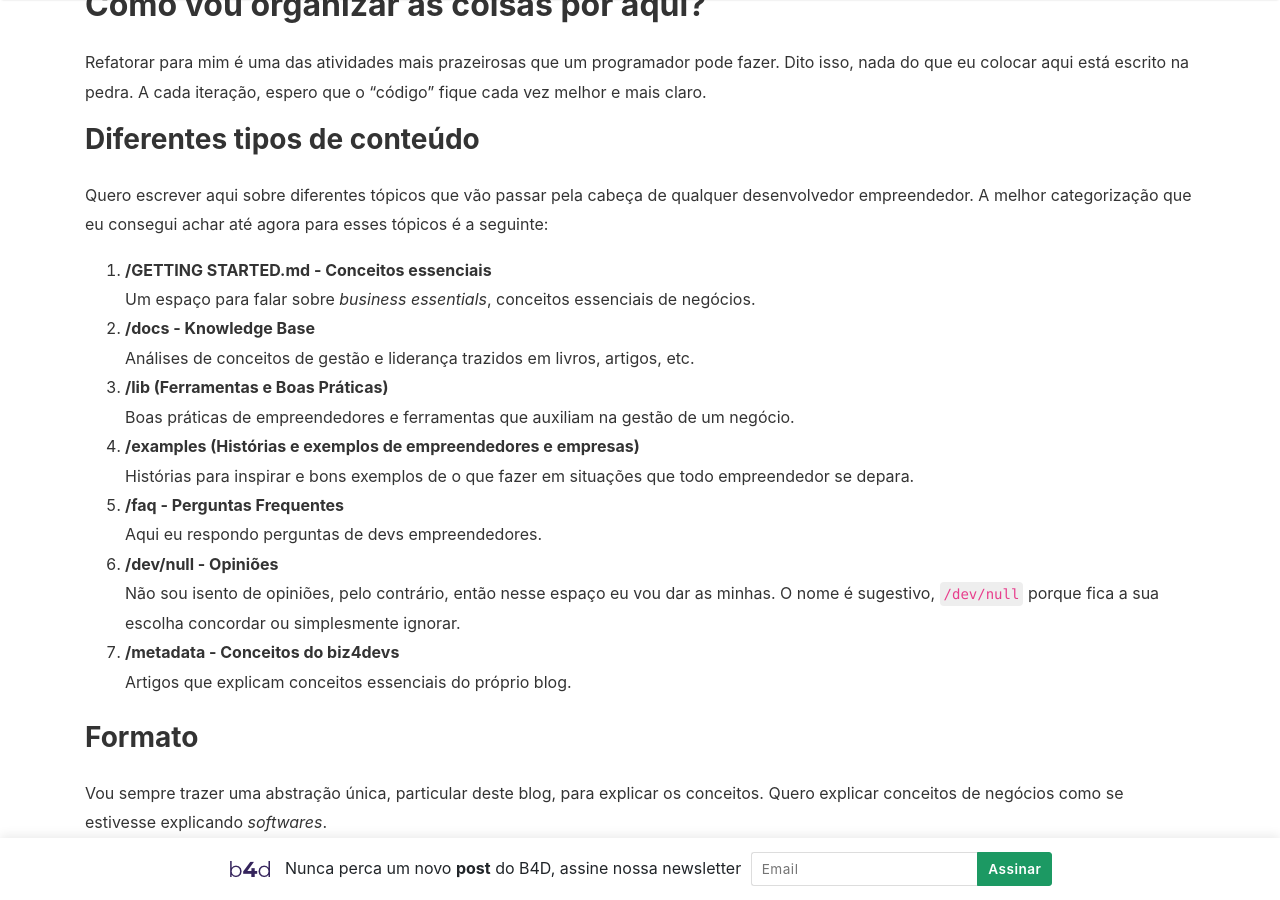
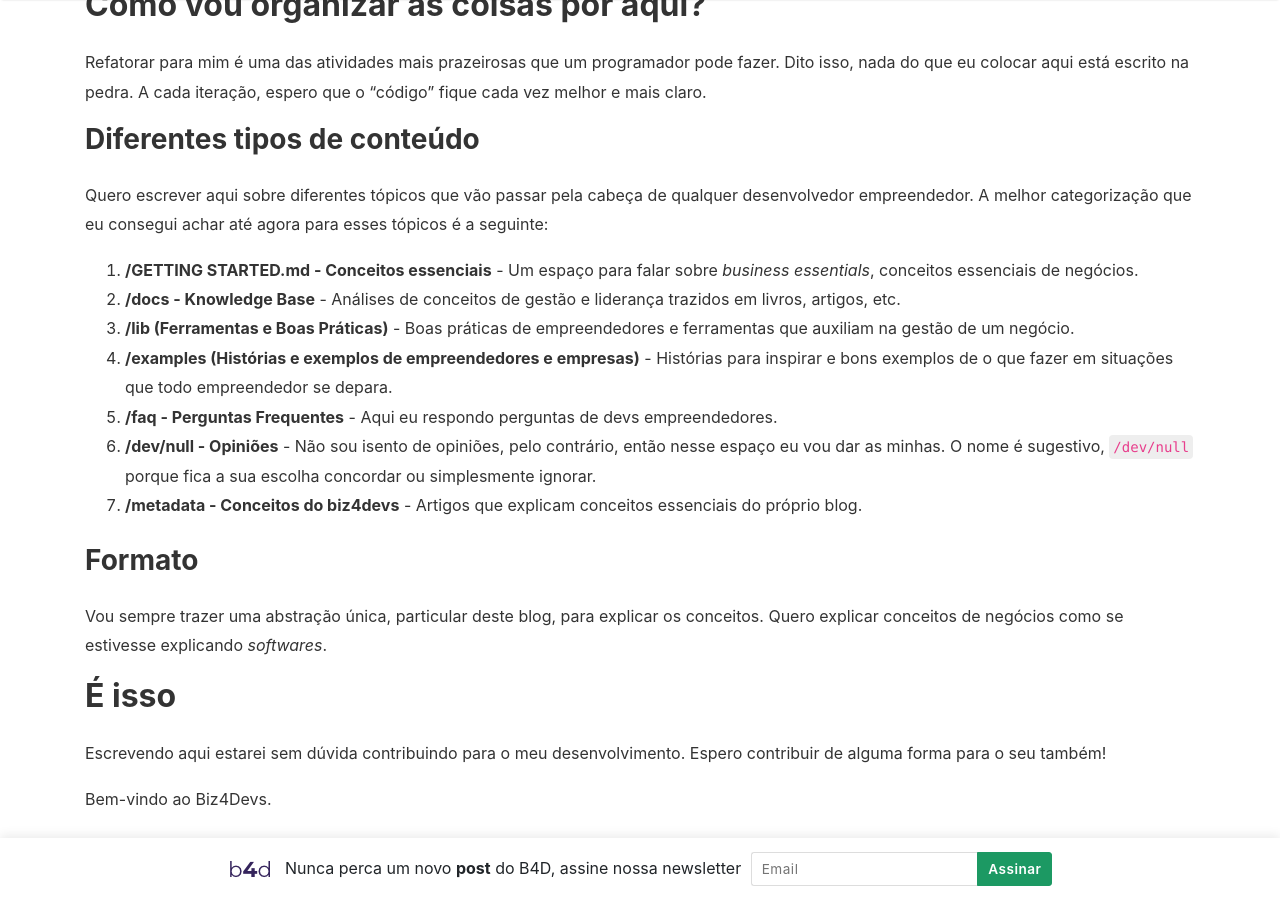
Before and after one commit to lucasprim/biz4devs, a Jekyll site: the page built from _pages/about.md, in a window 1280 px wide and 900 px high, scrolled down 1091 px. Built offline with Jekyll 4.4.1, drawn with Linux system fonts in a browser that asks for light colours; nearby versions of some CDN libraries.

```diff
--- a/_pages/about.md
+++ b/_pages/about.md
@@ -29,19 +29,19 @@ Refatorar para mim é uma das atividades mais prazeirosas que um programador pod
 ### Diferentes tipos de conteúdo
 Quero escrever aqui sobre diferentes tópicos que vão passar pela cabeça de qualquer desenvolvedor empreendedor. A melhor categorização que eu consegui achar até agora para esses tópicos é a seguinte:
 
-1. **/GETTING STARTED.md - Conceitos essenciais**\
+1. **/GETTING STARTED.md - Conceitos essenciais** -
 Um espaço para falar sobre *business essentials*, conceitos essenciais de negócios.
-2. **/docs - Knowledge Base**\
+2. **/docs - Knowledge Base** -
 Análises de conceitos de gestão e liderança trazidos em livros, artigos, etc.
-3. **/lib (Ferramentas e Boas Práticas)**\
+3. **/lib (Ferramentas e Boas Práticas)** -
 Boas práticas de empreendedores e ferramentas que auxiliam na gestão de um negócio.
-4. **/examples (Histórias e exemplos de empreendedores e empresas)**\
+4. **/examples (Histórias e exemplos de empreendedores e empresas)** -
 Histórias para inspirar e bons exemplos de o que fazer em situações que todo empreendedor se depara.
-5. **/faq - Perguntas Frequentes**\
+5. **/faq - Perguntas Frequentes** -
 Aqui eu respondo perguntas de devs empreendedores.
-6. **/dev/null - Opiniões**\
+6. **/dev/null - Opiniões** -
 Não sou isento de opiniões, pelo contrário, então nesse espaço eu vou dar as minhas. O nome é sugestivo, `/dev/null` porque fica a sua escolha concordar ou simplesmente ignorar.
-7. **/metadata - Conceitos do biz4devs**\
+7. **/metadata - Conceitos do biz4devs** -
 Artigos que explicam conceitos essenciais do próprio blog.
 
 ### Formato
```
